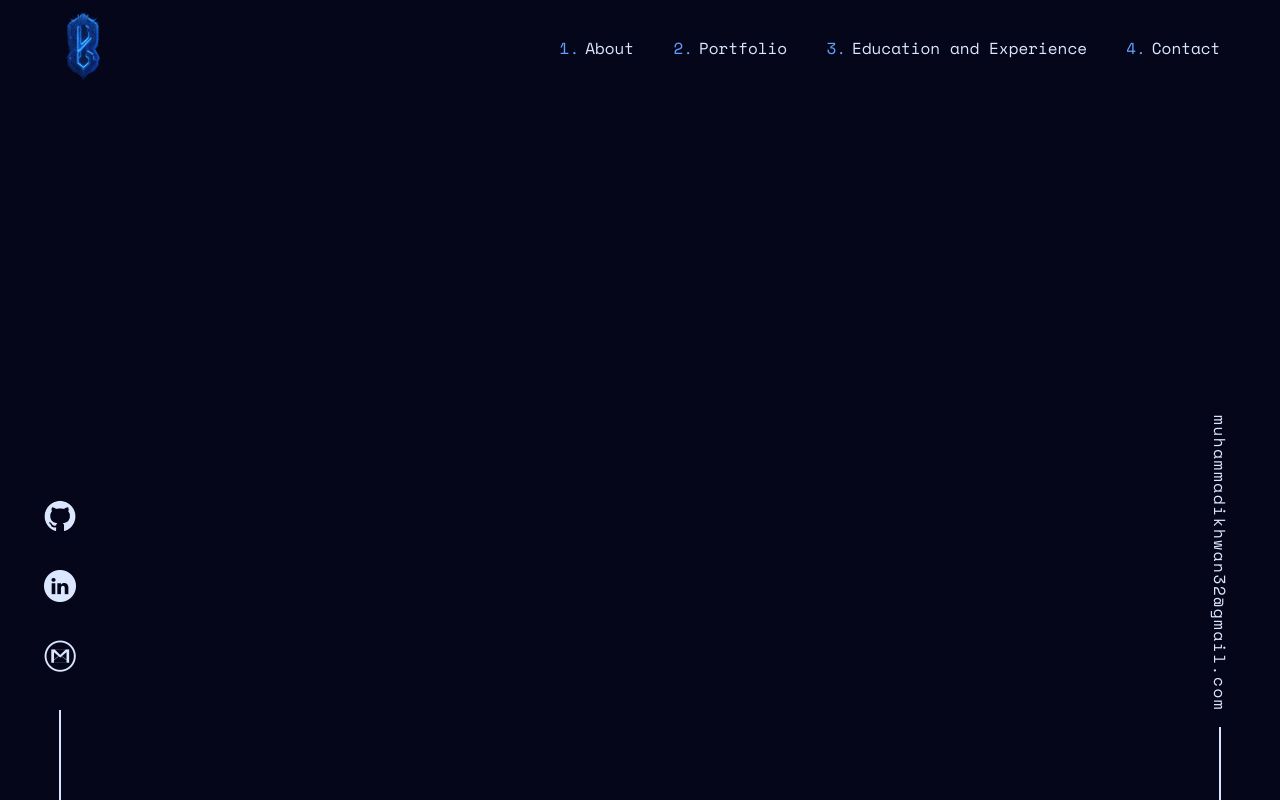
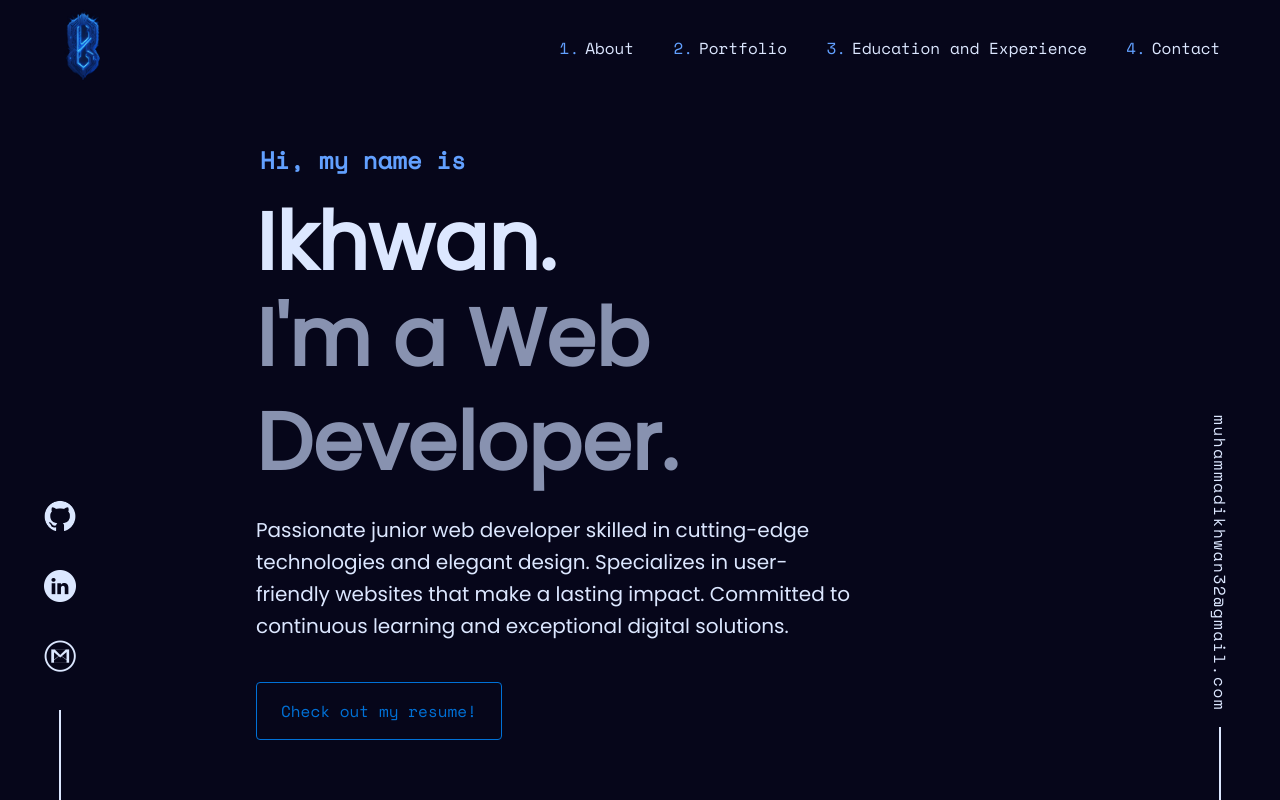
Before and after one commit to ikhwanizao/ikhwan-portfolio, a plain HTML site: page index.html in a window 1280 px wide. Drawn offline with nearby package versions, Linux system fonts and the light colour scheme.

Commit message:
Complete pre-intro section

```diff
--- a/index.html
+++ b/index.html
@@ -52,7 +52,21 @@
       </ul>
     </div>
     <div class="side-info right">
-        <a href="mailto:muhammadikhwan32@gmail.com">muhammadikhwan32@gmail.com</a>
+      <a href="mailto:muhammadikhwan32@gmail.com">muhammadikhwan32@gmail.com</a>
     </div>
+    <main>
+      <section class="pre-intro">
+        <h1>Hi, my name is</h1>
+        <h2>Ikhwan.</h2>
+        <h3>I'm a Web Developer.</h3>
+        <p>
+          Passionate junior web developer skilled in cutting-edge technologies
+          and elegant design. Specializes in user-friendly websites that make a
+          lasting impact. Committed to continuous learning and exceptional
+          digital solutions.
+        </p>
+        <button>Check out my resume!</button>
+      </section>
+    </main>
   </body>
 </html>
--- a/style.css
+++ b/style.css
@@ -1,4 +1,5 @@
 @import url("https://fonts.googleapis.com/css2?family=Space+Mono&display=swap");
+@import url("https://fonts.googleapis.com/css2?family=Poppins&display=swap");
 
 * {
   margin: 0;
@@ -9,6 +10,10 @@
 html {
   font-size: 16px;
   line-height: 1.5;
+}
+
+::selection {
+  background: #62a0ff;
 }
 
 header .logo img {
@@ -144,19 +149,73 @@ div.side-info.right::after {
   background-color: #dce7ff;
 }
 
-.github,
-.linkedin,
-.gmail {
+img.github,
+img.linkedin,
+img.gmail {
   width: 2rem;
   filter: invert(98%) sepia(79%) saturate(7252%) hue-rotate(178deg)
     brightness(104%) contrast(101%);
   transition: transform 0.3s ease-in-out;
 }
 
-.github:hover,
-.linkedin:hover,
-.gmail:hover {
+img.github:hover,
+img.linkedin:hover,
+img.gmail:hover {
   transform: translateY(-5px);
-  filter: invert(56%) sepia(68%) saturate(1440%) hue-rotate(192deg)
-    brightness(100%) contrast(103%);
+  filter: drop-shadow(0 0 0.75rem) invert(56%) sepia(68%) saturate(1440%)
+    hue-rotate(192deg) brightness(100%) contrast(103%);
 }
+
+main section {
+  padding: 2% 20%;
+}
+
+.pre-intro {
+  color: white;
+}
+
+.pre-intro h1 {
+  margin: 20px 0px 20px 4px;
+  font-family: "Space Mono", monospace;
+  color: #62a0ff;
+}
+
+.pre-intro h2 {
+  font-size: clamp(40px, 8vw, 80px);
+  font-family: "Poppins", sans-serif;
+  color: #dce7ff;
+  line-height: 1.1;
+}
+
+.pre-intro h3 {
+  font-size: clamp(40px, 8vw, 80px);
+  font-family: "Poppins", sans-serif;
+  color: #8892b0;
+  line-height: 1.3;
+}
+
+.pre-intro p {
+  margin-top: 20px;
+  line-height: 1.6;
+  max-width: 600px;
+  color: #dce7ff;
+  font-size: 20px;
+  font-family: "Poppins", sans-serif;
+}
+
+.pre-intro button {
+  all: unset;
+  cursor: pointer;
+  font-family: "Space Mono", monospace;
+  margin-top: 40px;
+  padding: 1rem 1.5rem;
+  background-color: transparent;
+  color: #0071d7;
+  border: 1px solid #0071d7;
+  border-radius: 4px;
+  transition: all 0.2s ease-in-out;
+}
+
+.pre-intro button:hover {
+  box-shadow: 0px 0px 22px 5px rgba(0,113,215,0.75);
+}
```
